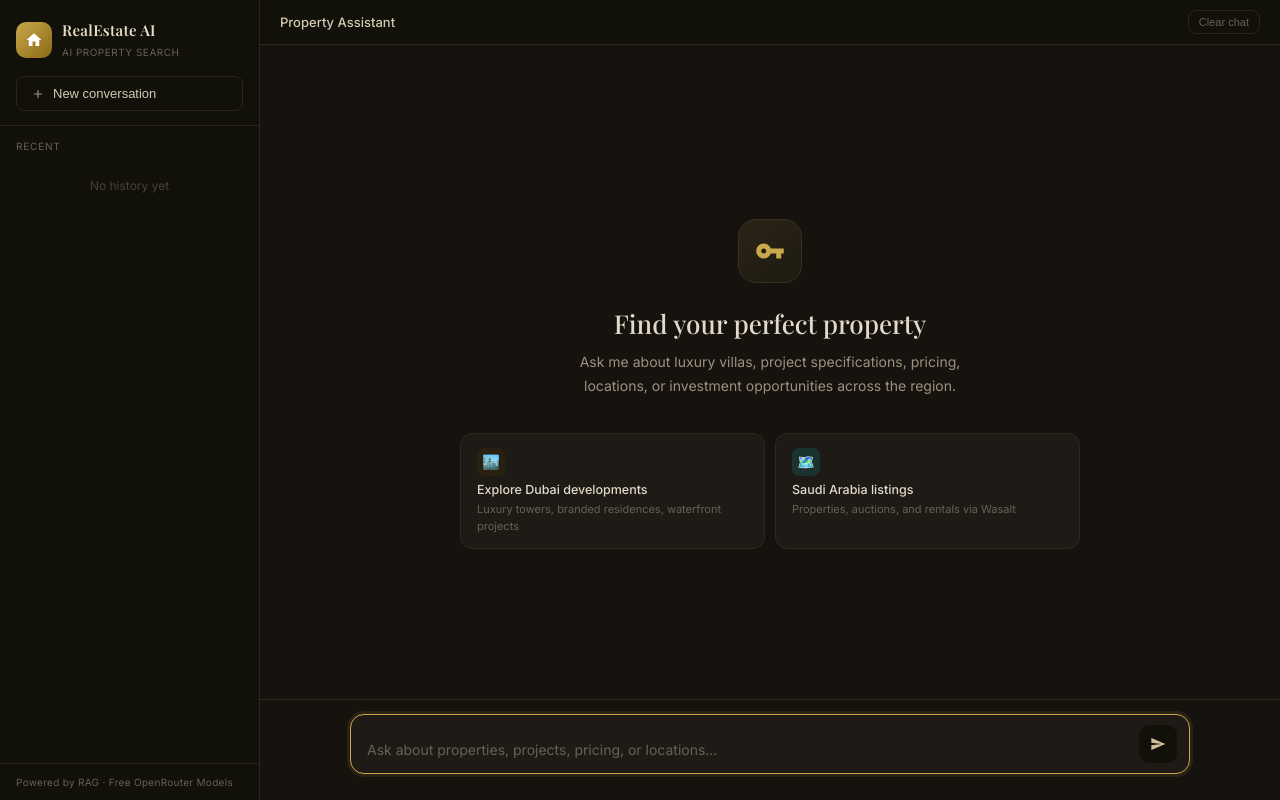
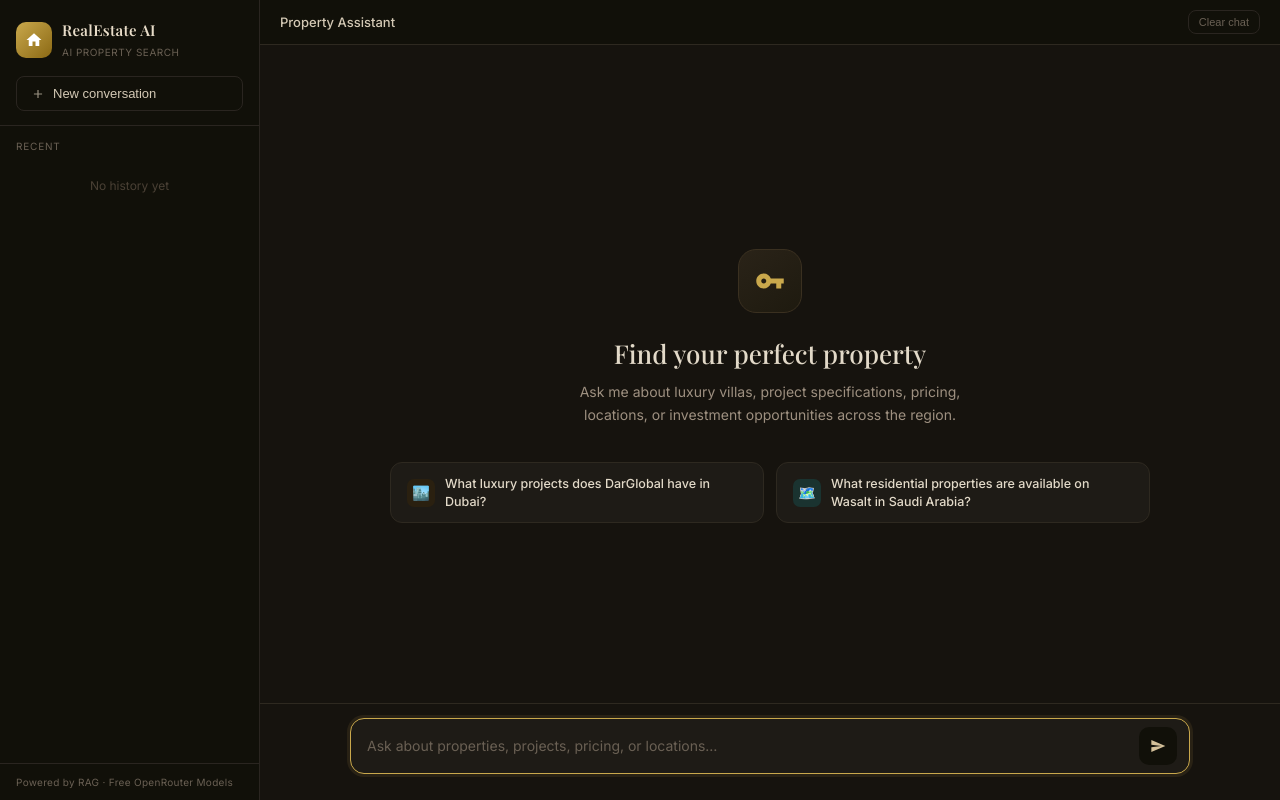
Before and after one commit to Annu-bot/realestate-ai-assistant, a FastAPI app: page / in a window 1280 px wide. Run offline with FastAPI, Linux system fonts and the light colour scheme.

Commit message:
center input placeholder vertically and layout welcome queries side-by-side

```diff
--- a/app/templates/index.html
+++ b/app/templates/index.html
@@ -293,30 +293,31 @@
     .suggestions {
       display: flex;
       flex-direction: row;
-      gap: 10px;
+      gap: 12px;
       width: 100%;
-      max-width: 620px;
+      max-width: 760px;
     }
 
     .chip {
       display: flex;
-      flex-direction: column;
-      align-items: flex-start;
-      gap: 6px;
-      padding: 14px 16px;
+      flex-direction: row;
+      align-items: center;
+      gap: 10px;
+      padding: 12px 16px;
       background: var(--card-bg);
       border: 1px solid var(--border-light);
       border-radius: var(--radius);
       cursor: pointer;
       text-align: left;
       flex: 1;
-      transition: border-color 0.15s, box-shadow 0.15s;
+      transition: border-color 0.15s, box-shadow 0.15s, background 0.15s;
       font-family: var(--font-sans);
     }
 
     .chip:hover {
       border-color: var(--gold);
       box-shadow: 0 2px 10px rgba(201,168,76,0.12);
+      background: #231f18;
     }
 
     .chip-icon {
@@ -335,25 +336,13 @@
     .chip-icon.slate  { background: #1e2230; }
     .chip-icon.rose   { background: #2a1510; }
 
-    .chip-text {
+    .chip-query {
+      font-size: 12.5px;
+      color: var(--text-dark);
+      font-weight: 500;
+      line-height: 1.4;
       flex: 1;
     }
-
-    .chip-text strong {
-      display: block;
-      font-size: 12.5px;
-      font-weight: 500;
-      color: var(--text-dark);
-      margin-bottom: 3px;
-    }
-
-    .chip-text span {
-      font-size: 11px;
-      color: var(--text-light);
-      line-height: 1.4;
-    }
-
-    .chip-arrow { display: none; }
 
     /* Messages */
     .messages-wrap {
@@ -563,12 +552,12 @@
 
     .input-row {
       display: flex;
-      align-items: flex-end;
+      align-items: center;
       gap: 10px;
       background: var(--card-bg);
       border: 1.5px solid var(--border-light);
       border-radius: 14px;
-      padding: 10px 12px 10px 16px;
+      padding: 8px 12px 8px 16px;
       transition: border-color 0.2s, box-shadow 0.2s;
       max-width: 840px;
       width: 100%;
@@ -589,9 +578,12 @@
       font-family: var(--font-sans);
       font-size: 14px;
       color: var(--text-dark);
-      line-height: 1.5;
+      line-height: 22px;
       max-height: 120px;
-      min-height: 24px;
+      min-height: 22px;
+      padding: 4px 0;
+      margin: 0;
+      display: block;
     }
 
     #user-input::placeholder { color: var(--text-light); }
@@ -687,19 +679,13 @@
       <div class="suggestions" id="suggestions">
 
         <button class="chip" onclick="submitSuggestion('What luxury projects does DarGlobal have in Dubai?')">
-          <div class="chip-icon gold">🏙️</div>
-          <div class="chip-text">
-            <strong>Explore Dubai developments</strong>
-            <span>Luxury towers, branded residences, waterfront projects</span>
-          </div>
+          <span class="chip-icon gold">🏙️</span>
+          <span class="chip-query">What luxury projects does DarGlobal have in Dubai?</span>
         </button>
 
         <button class="chip" onclick="submitSuggestion('What residential properties are available on Wasalt in Saudi Arabia?')">
-          <div class="chip-icon teal">🗺️</div>
-          <div class="chip-text">
-            <strong>Saudi Arabia listings</strong>
-            <span>Properties, auctions, and rentals via Wasalt</span>
-          </div>
+          <span class="chip-icon teal">🗺️</span>
+          <span class="chip-query">What residential properties are available on Wasalt in Saudi Arabia?</span>
         </button>
 
       </div>
```
